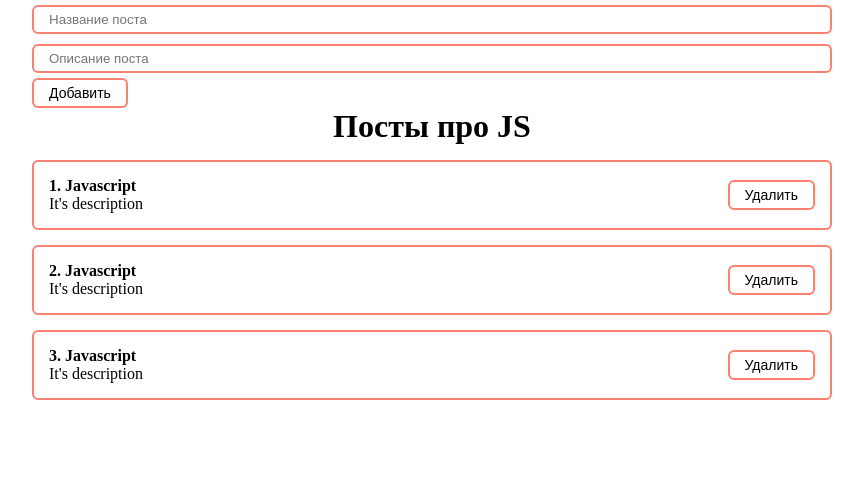
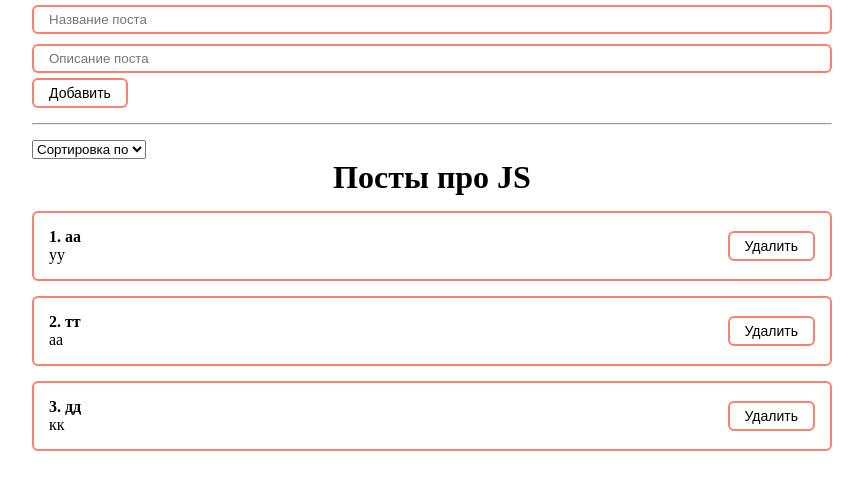
Before and after one commit to elenafrontend/react, a React (Create React App) app: page / in a window 1280 px wide. Shown: the top 490 px of the page, without its empty margins (208-1071 px from the left). Built offline with nearby package versions, Linux system fonts and the light colour scheme.

Commit message:
feat: implement sort(select)

```diff
--- a/src/App.js
+++ b/src/App.js
@@ -2,25 +2,43 @@ import React, {useState} from 'react';
 import "./styles/App.css"
 import PostForm from "./components/PostForm";
 import PostList from "./components/PostList";
+import AppSelect from "./components/UI/select/AppSelect";
 
 function App() {
   const [posts, setPosts] = useState([
-    {id: 1, title: "Javascript", body: "It's description"},
-    {id: 2, title: "Javascript", body: "It's description"},
-    {id: 3, title: "Javascript", body: "It's description"}
+    {id: 1, title: "аа", body: "уу"},
+    {id: 2, title: "тт", body: "аа"},
+    {id: 3, title: "дд", body: "кк"}
   ]);
+  const [selectedSort, setSelectedSort] = useState('')
 
   const createPost = (newPost) => {
     setPosts([...posts, newPost]);
   }
 
   const deletePost = (post) => {
-    setPosts(posts.filter(item => item.id !== post.id))
+    setPosts(posts.filter(item => item.id !== post.id));
+  }
+
+  const sortPosts = (sortOption) => {
+    setSelectedSort(sortOption);
+    setPosts([...posts].sort((a, b) => a[sortOption].localeCompare(b[sortOption])))
   }
 
   return (
     <div className="App">
       <PostForm create={createPost}/>
+
+      <hr style={{margin: '15px 0'}}/>
+      <AppSelect
+        value={selectedSort}
+        onChange={option => sortPosts(option)}
+        defaultOption="Сортировка по"
+        options={[
+          {value: 'title', name: 'По заголовку'},
+          {value: 'body', name: 'По описанию'},
+        ]}
+      />
 
       { posts.length === 0
          ? <h2 style={{textAlign: 'center'}}>Посты не найдены</h2>
--- /dev/null
+++ b/src/components/UI/select/AppSelect.jsx
@@ -0,0 +1,18 @@
+import React from 'react';
+
+const AppSelect = ({options, defaultOption, value, onChange}) => {
+  return (
+    <select
+      value={value}
+      onChange={event => onChange(event.target.value)}
+    >
+      <option disabled value="">{ defaultOption }</option>
+
+      { options.map(option =>
+        <option key={ option.value } value={ option.value }>{ option.name }</option>
+      ) }
+    </select>
+  );
+};
+
+export default AppSelect;
```
